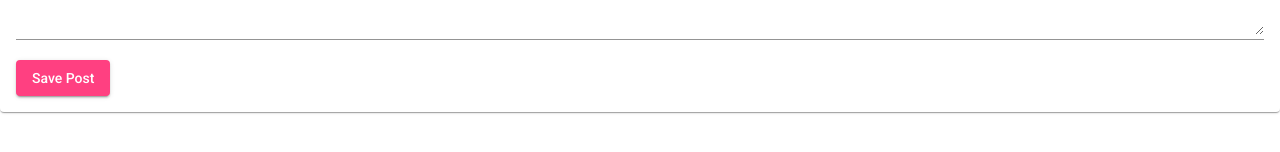
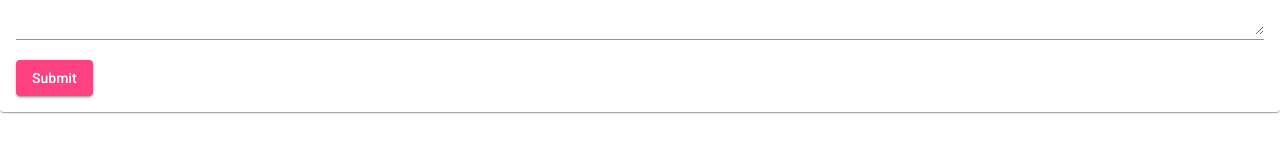
Before and after one commit to yikwah99/covidTest, an Angular app: page / in a window 1280 px wide. Shown: the part 272-424 px from the top of the page. Built offline with nearby package versions, Linux system fonts and the light colour scheme.

Commit message:
code-commit

```diff
--- a/src/app/form-register/form-register.component.html
+++ b/src/app/form-register/form-register.component.html
@@ -15,7 +15,7 @@
   </mat-form-field>
  <!-- <button mat-raised-button color="accent" (click)="onAddPost()">-->
   <button mat-raised-button color="accent" type="submit">
-    Save Post
+    Submit
   </button>
 </form>
 
```
